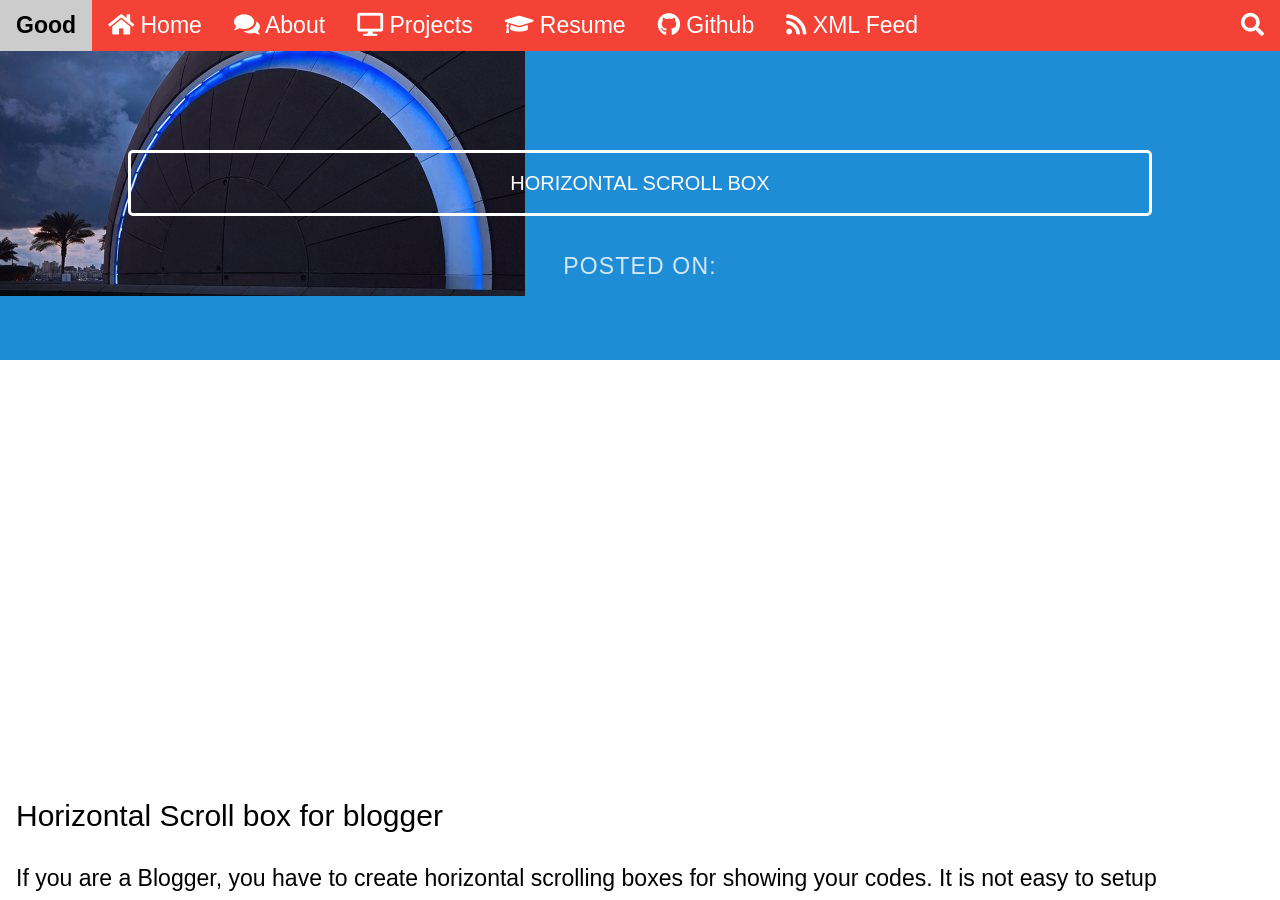
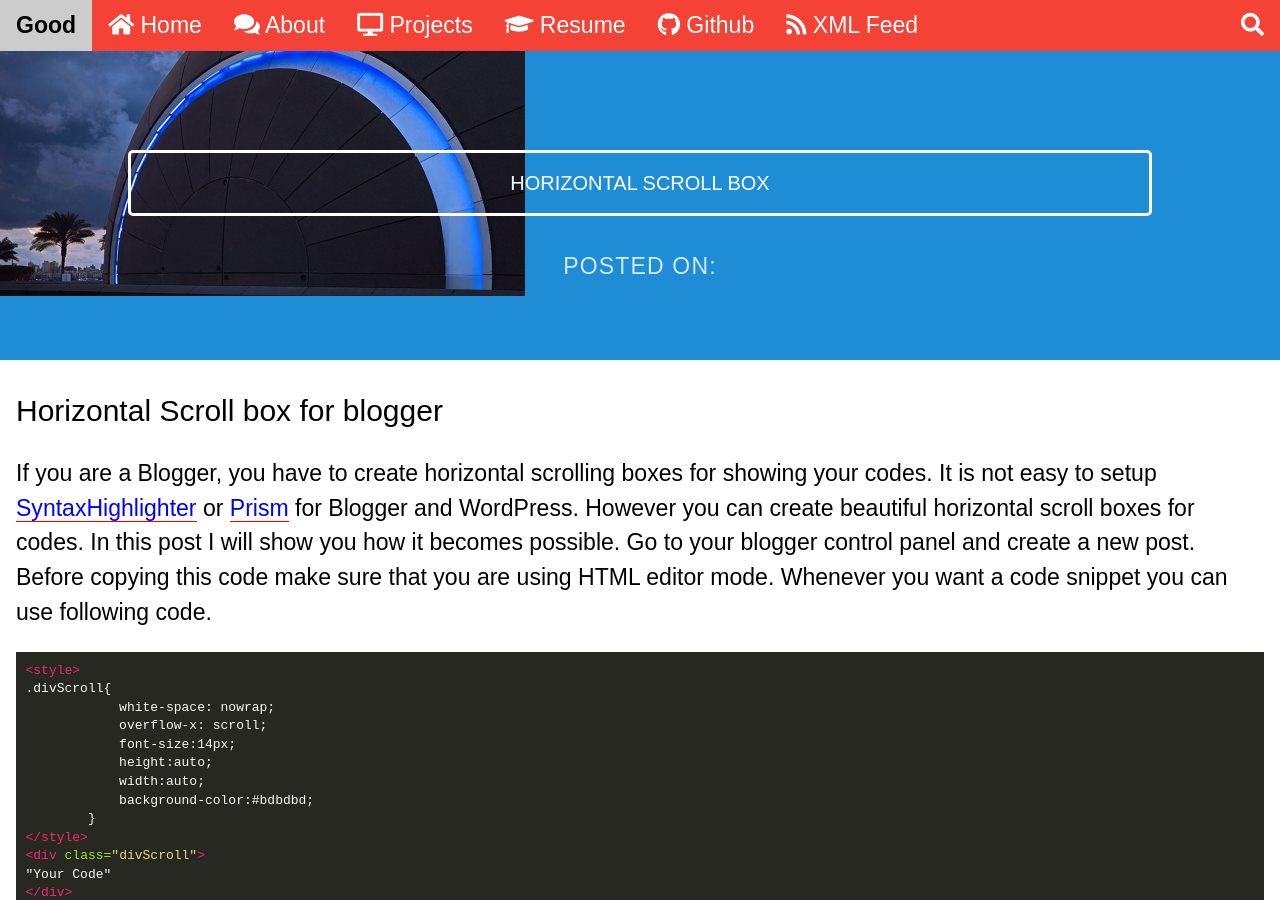
Before and after one commit to chipprogrammers/Good, a Jekyll site: the page built from _posts/2017-06-17-horizontal-scroll-box.md, in a window 1280 px wide and 900 px high. Built offline with Jekyll 4.4.1, drawn with Linux system fonts in a browser that asks for light colours; some web fonts are replaced; comment, search, counter and statistics services are not loaded.

Commit message:
Update main_unminified.css

```diff
--- a/assets/css/main_unminified.css
+++ b/assets/css/main_unminified.css
@@ -265,7 +265,7 @@ pre code{padding:0;font-size:inherit;color:inherit;white-space:pre-wrap;backgrou
 .content-wrapper {
     /* These styles are required for the "scroll-over" effect */
     position: absolute;
-    top: 87%;
+    top: 42%;
     width: 100%;
     min-height: 12%;
     z-index: 2;
@@ -273,8 +273,7 @@ pre code{padding:0;font-size:inherit;color:inherit;white-space:pre-wrap;backgrou
 
 }
 .content-head {
-    font-weight: 400;
-    text-transform: uppercase;
+    font-weight: 800;
     letter-spacing: 0.1em;
     margin: 2em 0 1em;
 }
```
